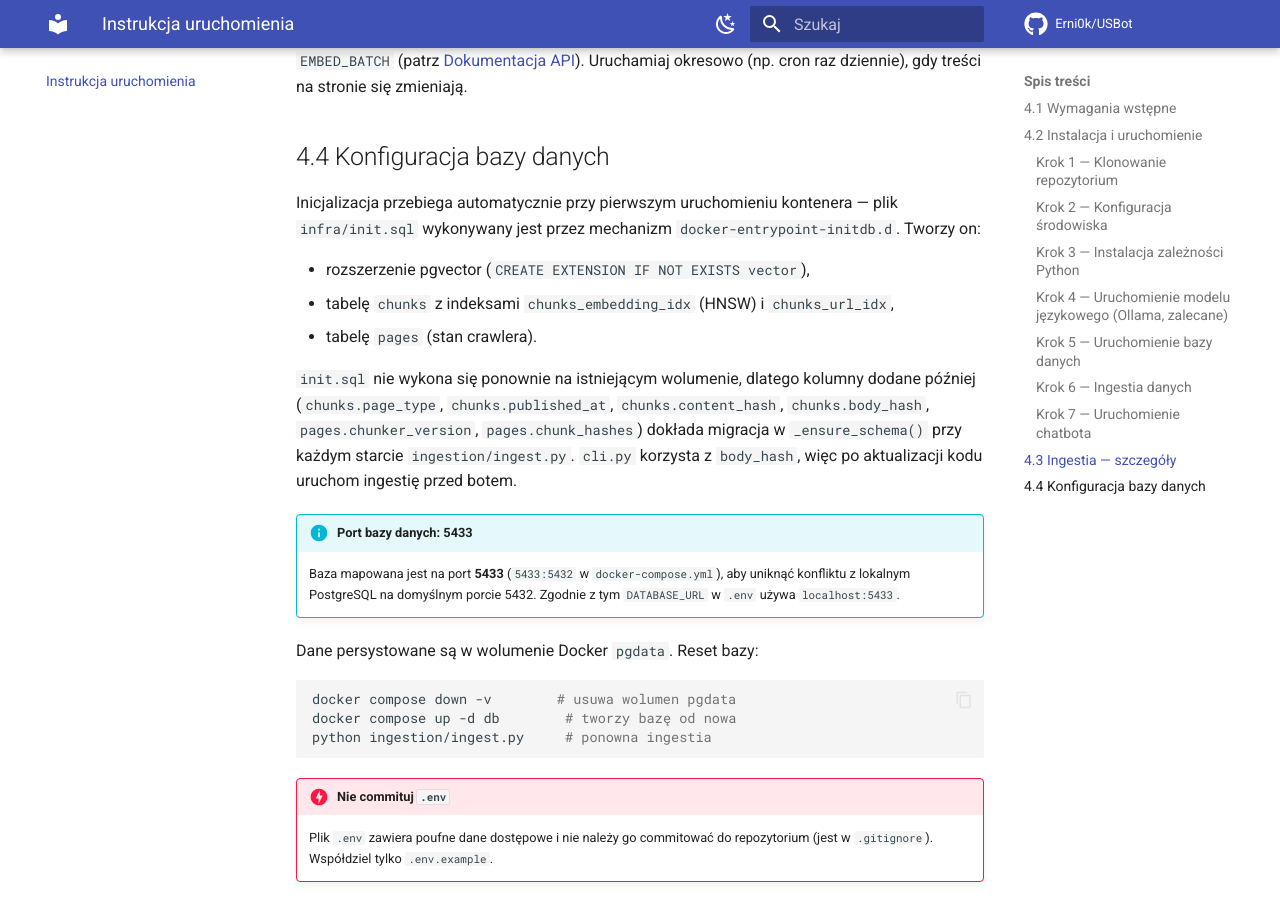
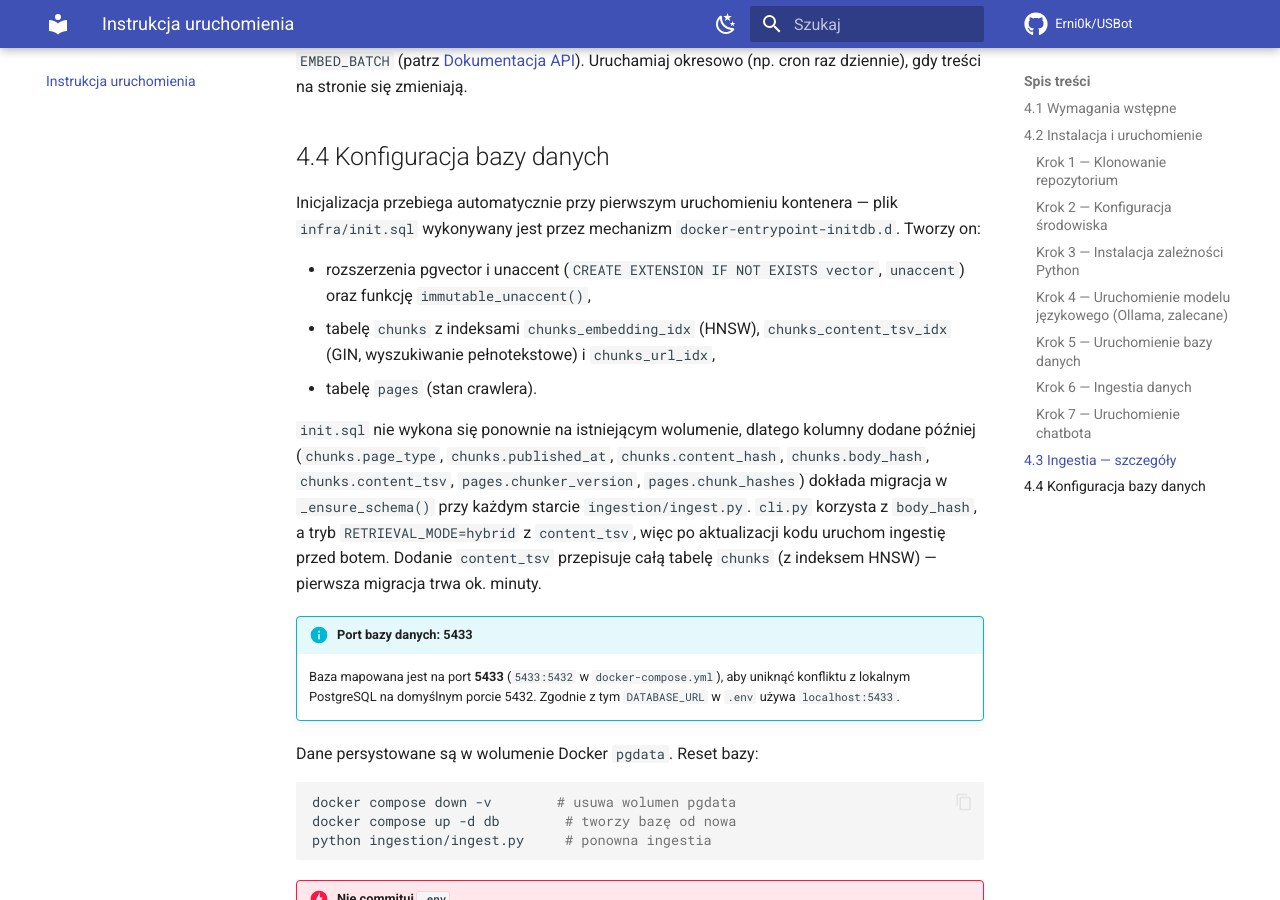
Before and after one commit to Erni0k/USBot, an MkDocs documentation site: the page built from docs/uruchomienie.md, in a window 1280 px wide and 900 px high, scrolled down 2936 px. Built offline with MkDocs 1.6.1 and Material for MkDocs 9.7.7, drawn with Linux system fonts in a browser that asks for light colours; comment, search, counter and statistics services are not loaded.

Commit message:
docs: describe hybrid retrieval mode and content_tsv across docs

```diff
--- a/docs/uruchomienie.md
+++ b/docs/uruchomienie.md
@@ -132,15 +132,19 @@ Inicjalizacja przebiega automatycznie przy pierwszym uruchomieniu kontenera —
 `infra/init.sql` wykonywany jest przez mechanizm `docker-entrypoint-initdb.d`.
 Tworzy on:
 
-- rozszerzenie pgvector (`CREATE EXTENSION IF NOT EXISTS vector`),
-- tabelę `chunks` z indeksami `chunks_embedding_idx` (HNSW) i `chunks_url_idx`,
+- rozszerzenia pgvector i unaccent (`CREATE EXTENSION IF NOT EXISTS vector`, `unaccent`)
+  oraz funkcję `immutable_unaccent()`,
+- tabelę `chunks` z indeksami `chunks_embedding_idx` (HNSW), `chunks_content_tsv_idx`
+  (GIN, wyszukiwanie pełnotekstowe) i `chunks_url_idx`,
 - tabelę `pages` (stan crawlera).
 
 `init.sql` nie wykona się ponownie na istniejącym wolumenie, dlatego kolumny dodane
 później (`chunks.page_type`, `chunks.published_at`, `chunks.content_hash`,
-`chunks.body_hash`, `pages.chunker_version`, `pages.chunk_hashes`) dokłada migracja w
-`_ensure_schema()` przy każdym starcie `ingestion/ingest.py`. `cli.py` korzysta z
-`body_hash`, więc po aktualizacji kodu uruchom ingestię przed botem.
+`chunks.body_hash`, `chunks.content_tsv`, `pages.chunker_version`, `pages.chunk_hashes`)
+dokłada migracja w `_ensure_schema()` przy każdym starcie `ingestion/ingest.py`. `cli.py`
+korzysta z `body_hash`, a tryb `RETRIEVAL_MODE=hybrid` z `content_tsv`, więc po
+aktualizacji kodu uruchom ingestię przed botem. Dodanie `content_tsv` przepisuje całą
+tabelę `chunks` (z indeksem HNSW) — pierwsza migracja trwa ok. minuty.
 
 !!! info "Port bazy danych: 5433"
     Baza mapowana jest na port **5433** (`5433:5432` w `docker-compose.yml`), aby
```
Also changed, not shown: README.md (+12 -1 lines), docs/architektura.md (+5 -1 lines), docs/index.md (+5 -1 lines), docs/opis-projektu.md (+8 -4 lines), docs/podsumowanie.md (+10 -4 lines).
